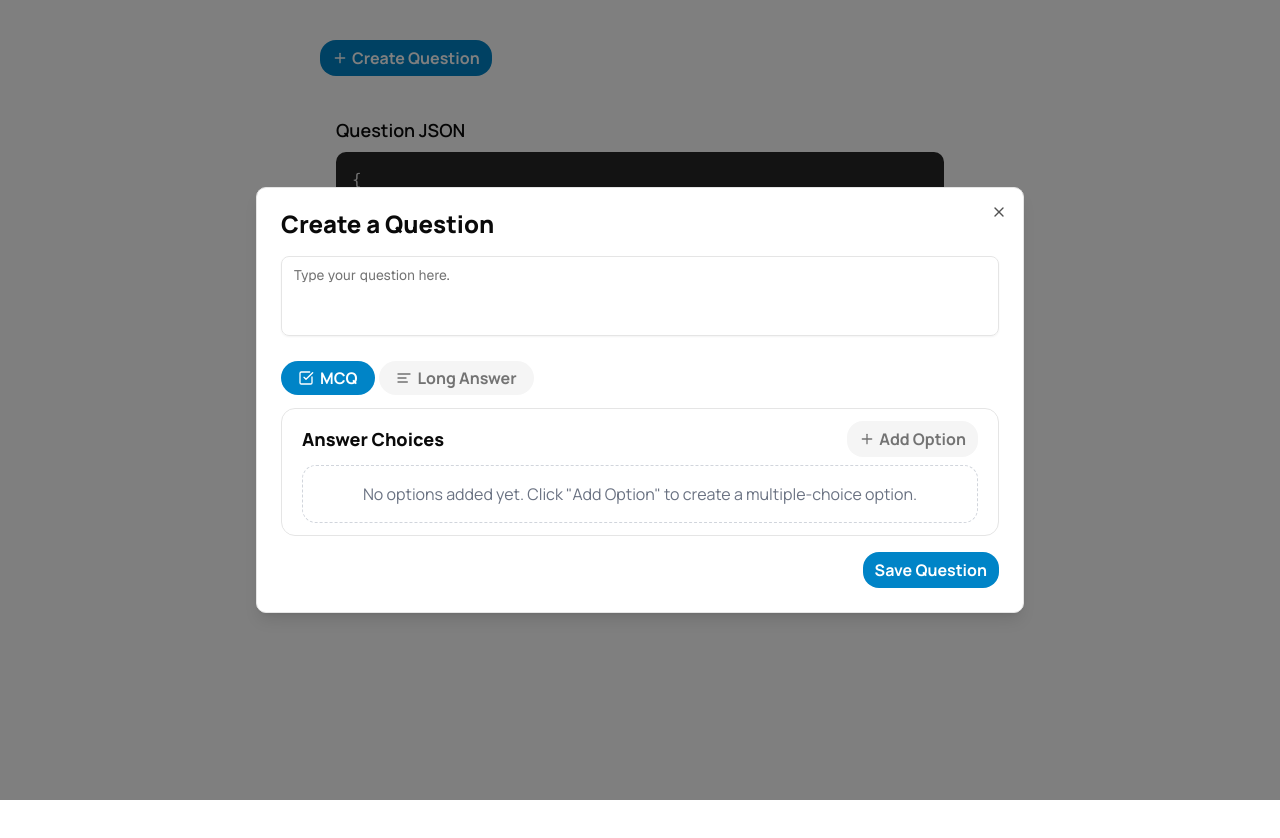
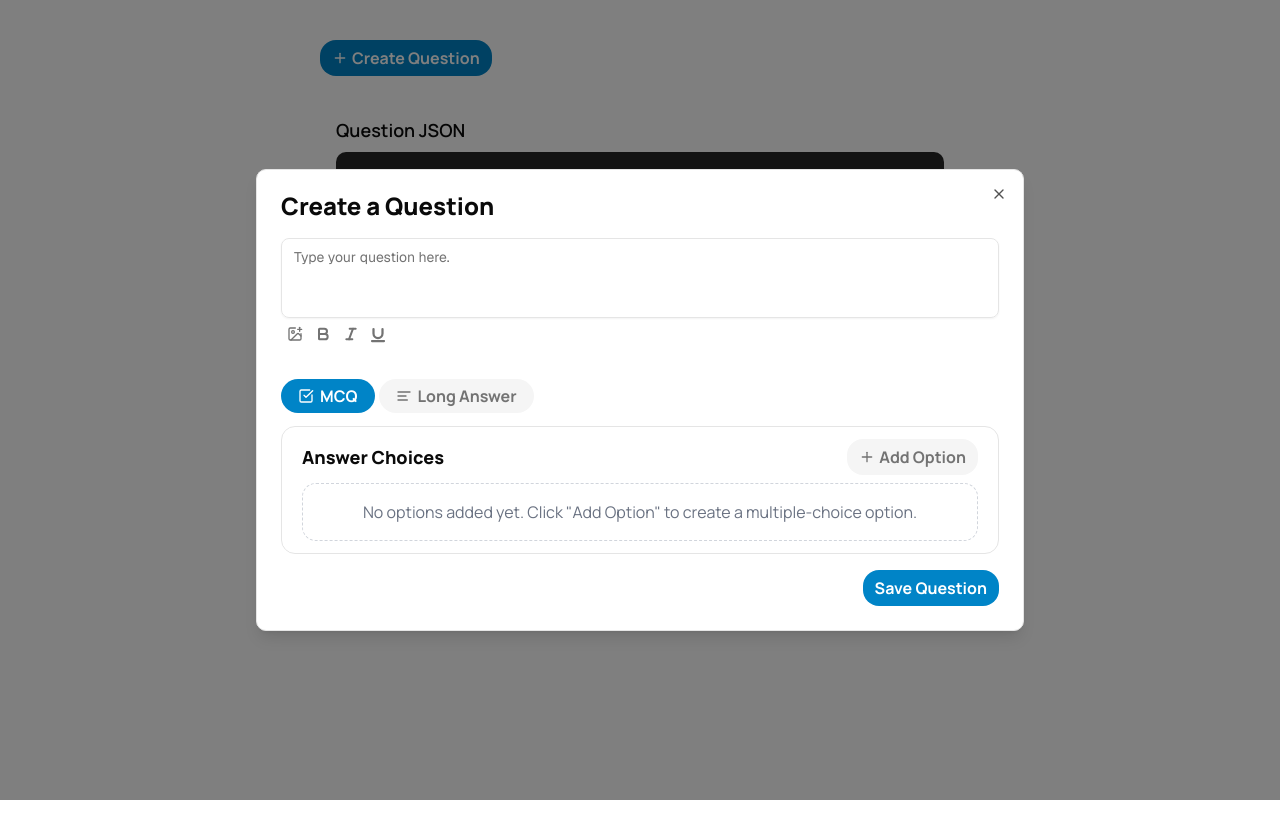
Before and after one commit to calebvergene/revisiondojo-question-editor, a Next.js app: page / in a window 1280 px wide. Both pictures are taken after a click on the button "Create Question". Built offline with nearby package versions, Linux system fonts and the light colour scheme.

Commit message:
can upload image and turn into markdown string.

```diff
--- a/src/components/MCQ/MCQ.tsx
+++ b/src/components/MCQ/MCQ.tsx
@@ -9,9 +9,11 @@ interface Props {
     // eslint-disable-next-line
     updateOption: (id: number, field: keyof Option, value: any) => void
     question: Question
+    setImages: React.Dispatch<React.SetStateAction<string[]>>
+    images: string[]
 }
 
-const MCQ = ({ addOption, removeOption, updateOption, question }: Props) => {
+const MCQ = ({ addOption, removeOption, updateOption, question, setImages, images }: Props) => {
     // prevent refresh
     const handleAddOption = (e: React.MouseEvent) => {
         e.preventDefault();
@@ -45,6 +47,8 @@ const MCQ = ({ addOption, removeOption, updateOption, question }: Props) => {
                             removeOption={removeOption}
                             updateOption={updateOption}
                             option={option}
+                            setImages={setImages}
+                            images={images}
                         />
                     ))}
                 </div>
--- a/src/components/MCQ/OptionSelection.tsx
+++ b/src/components/MCQ/OptionSelection.tsx
@@ -1,18 +1,21 @@
 import React from 'react'
 import { Option } from '@/types'
-import { Trash2, ChevronsUpDown, ImagePlus } from 'lucide-react'
+import { Trash2, ChevronsUpDown } from 'lucide-react'
 import { Checkbox } from "@/components/ui/checkbox"
 import { Label } from '../ui/label'
-import { Textarea } from '../ui/textarea/textarea'
+import { Textarea } from '../Textarea/textarea'
 
 interface Props {
   removeOption: (id: number) => void
   // eslint-disable-next-line
   updateOption: (id: number, field: keyof Option, value: any) => void
   option: Option
-}
+  setImages: React.Dispatch<React.SetStateAction<string[]>>
+  images: string[]
+};
 
-const OptionSelection = ({ removeOption, updateOption, option }: Props) => {
+
+const OptionSelection = ({ removeOption, updateOption, option, setImages, images }: Props) => {
   return (
     <div className="px-3 py-3 rounded-2xl border border-dashed bg-neutral-50">
       <div className="flex items-center justify-between">
@@ -32,9 +35,6 @@ const OptionSelection = ({ removeOption, updateOption, option }: Props) => {
           </div>
         </div>
         <div>
-          <button className='p-1 text-neutral-500 hover:text-neutral-700 hover:bg-neutral-100 rounded-xl duration-200 cursor-pointer'>
-            <ImagePlus size={16} />
-          </button>
           <button
             onClick={() => removeOption(option.id)}
             className="p-1 text-neutral-500 hover:text-neutral-700 hover:bg-neutral-100 rounded-xl duration-200 cursor-pointer"
@@ -47,13 +47,13 @@ const OptionSelection = ({ removeOption, updateOption, option }: Props) => {
         </div>
       </div>
       <div className="grid w-full gap-1.5 my-1.5 mb-0.5">
-        <Textarea className='!font-sans !bg-white' placeholder="Type your option content." value={option.content} onChange={(e) => updateOption(option.id, 'content', e.target.value)} id="content" />
+        <Textarea className='!font-sans !bg-white' placeholder="Type your option content." value={option.content} onChange={(e) => updateOption(option.id, 'content', e.target.value)} setImages={setImages} images={images} id="content" />
       </div>
       <div className="grid w-full gap-y-1.5 my-1.5 mb-0.5">
         <Label htmlFor="content" className="text-xs font-medium text-neutral-700 mt-2">
           Markscheme <span className='text-neutral-500 ml-1'>(optional)</span>
         </Label>
-        <Textarea className='!font-sans !bg-white' placeholder="Type your grading criteria." value={option.markscheme} onChange={(e) => updateOption(option.id, 'markscheme', e.target.value)} id="markscheme" />
+        <Textarea className='!font-sans !bg-white' placeholder="Type your grading criteria." value={option.markscheme} onChange={(e) => updateOption(option.id, 'markscheme', e.target.value)} setImages={setImages} images={images} id="markscheme" />
       </div>
     </div>
   )
--- /dev/null
+++ b/src/components/Textarea/ImageRender.tsx
@@ -0,0 +1,15 @@
+import React, { useState } from 'react'
+
+const ImageRender = () => {
+    const [width, setWidth] = useState(400);
+    const [height, setHeight] = useState(300);
+    const [markdown, setMarkdown] = useState('');
+
+    return (
+        <div>
+
+        </div>
+    )
+}
+
+export default ImageRender
--- /dev/null
+++ b/src/components/Textarea/Toolbar.tsx
@@ -0,0 +1,54 @@
+"use client"
+import { Bold, ImagePlus, Italic, Underline } from 'lucide-react';
+import React, { useState, ChangeEvent } from 'react'
+
+interface Props {
+  setImages: React.Dispatch<React.SetStateAction<string[]>>;
+}
+
+const TextAreaToolbar = ({ setImages }: Props) => {
+  const [imagePreviewUrl, setImagePreviewUrl] = useState('');
+
+  // handle image upload
+  const handleImageChange = (e: ChangeEvent<HTMLInputElement>) => {
+    e.preventDefault();
+    const reader = new FileReader();
+    const file = e.target.files?.[0];
+    if (file) {
+      reader.onloadend = () => {
+        const result = reader.result as string;
+        setImagePreviewUrl(result);
+        setImages(prev => [...prev, result]);
+        console.log(result);
+      };
+
+      reader.readAsDataURL(file);
+    }
+  };
+
+  return (
+    <div className='mt-0.5'>
+      <label htmlFor="image-upload" className="inline-block">
+        <ImagePlus className="size-7 stroke-2.5 p-1.5 text-neutral-500 hover:text-neutral-700 hover:bg-neutral-100 rounded-md duration-200 cursor-pointer" />
+        <input
+          id="image-upload"
+          type="file"
+          accept="image/*"
+          onChange={handleImageChange}
+          className="hidden"
+        />
+      </label>
+      <button>
+        <Bold className="size-7 stroke-3 p-1.5 text-neutral-500 hover:text-neutral-700 hover:bg-neutral-100 rounded-md duration-200 cursor-pointer" />
+      </button>
+      <button>
+        <Italic className="size-7 stroke-3 p-1.5 text-neutral-500 hover:text-neutral-700 hover:bg-neutral-100 rounded-md duration-200 cursor-pointer" />
+      </button>
+      <button>
+        <Underline className="size-6.5 mb-[0.5px] stroke-3 p-1 text-neutral-500 hover:text-neutral-700 hover:bg-neutral-100 rounded-md duration-200 cursor-pointer" />
+      </button>
+    </div>
+  )
+}
+
+export default TextAreaToolbar
--- /dev/null
+++ b/src/components/Textarea/textarea.tsx
@@ -0,0 +1,51 @@
+import * as React from "react"
+import { cn } from "@/lib/utils"
+import TextAreaToolbar from "./Toolbar"
+
+interface TextareaProps extends React.TextareaHTMLAttributes<HTMLTextAreaElement> {
+  className?: string
+  setImages: React.Dispatch<React.SetStateAction<string[]>>
+  images: string[]
+}
+
+function Textarea({ className, setImages, images, ...props }: TextareaProps) {
+  const textareaRef = React.useRef<HTMLTextAreaElement>(null)
+
+  React.useEffect(() => {
+    const adjustHeight = () => {
+      const textarea = textareaRef.current
+      if (textarea) {
+        textarea.style.height = 'auto'
+        textarea.style.height = `${textarea.scrollHeight}px`
+      }
+    }
+
+    adjustHeight()
+
+    const textarea = textareaRef.current
+    if (textarea) {
+      textarea.addEventListener('input', adjustHeight)
+
+      return () => {
+        textarea.removeEventListener('input', adjustHeight)
+      }
+    }
+  }, [])
+
+  return (
+    <div>
+      <textarea
+        data-slot="textarea"
+        ref={textareaRef}
+        className={cn(
+          "border-input placeholder:text-muted-foreground aria-invalid:border-destructive dark:bg-input/30 flex min-h-10 w-full rounded-md border bg-transparent px-3 py-2 text-base shadow-xs transition-[color,box-shadow] outline-none disabled:cursor-not-allowed disabled:opacity-50 md:text-sm overflow-hidden resize-none",
+          className
+        )}
+        {...props}
+      />
+      <TextAreaToolbar setImages={setImages}/>
+    </div>
+  )
+}
+
+export { Textarea }
--- a/src/components/question-editor/QuestionModal.tsx
+++ b/src/components/question-editor/QuestionModal.tsx
@@ -8,7 +8,7 @@ import {
     DialogTitle,
     DialogTrigger,
 } from "@/components/ui/dialog"
-import { Textarea } from "@/components/ui/textarea/textarea"
+import { Textarea } from "@/components/Textarea/textarea"
 import { Tabs, TabsContent, TabsList, TabsTrigger } from "@/components/ui/tabs"
 import { Option, Part } from "@/types/index";
 import MCQ from "../MCQ/MCQ";
@@ -30,6 +30,8 @@ interface Props {
 }
 
 const QuestionModal = ({ question, setQuestion }: Props) => {
+    // will be a list of images in markdown
+    const [images, setImages] = useState<string[]>([]);
 
     // generates IDs for options and parts
     const generateId = (): number => Math.floor(Math.random() * 100000);
@@ -119,6 +121,9 @@ const QuestionModal = ({ question, setQuestion }: Props) => {
     };
 
 
+    // for images
+
+
     return (
         <Dialog>
             <DialogTrigger className="flex items-center space-x-1 px-3 py-1.5 font-bold bg-[#0084c7] text-white rounded-2xl hover:bg-[#0084c7]/90 duration-100 cursor-pointer">
@@ -137,6 +142,8 @@ const QuestionModal = ({ question, setQuestion }: Props) => {
                                 id="message"
                                 value={question.specification}
                                 onChange={handleMessageChange}
+                                setImages={setImages}
+                                images={images}
                                 className="!font-sans !min-h-20"
                             />
                         </div>
@@ -145,7 +152,7 @@ const QuestionModal = ({ question, setQuestion }: Props) => {
                                 <TabsTrigger value="mcq" className="!font-bold"><CheckSquare /> MCQ</TabsTrigger>
                                 <TabsTrigger value="long answer" className="!font-bold"><AlignLeft /> Long Answer</TabsTrigger>
                             </TabsList>
-                            <TabsContent value="mcq" ><MCQ addOption={addOption} updateOption={updateOption} removeOption={removeOption} question={question} /></TabsContent>
+                            <TabsContent value="mcq" ><MCQ addOption={addOption} updateOption={updateOption} removeOption={removeOption} question={question} setImages={setImages} images={images} /></TabsContent>
                             <TabsContent value="long answer"><LongAnswer addPart={addPart} updatePart={updatePart} removePart={removePart} question={question} /></TabsContent>
                         </Tabs>
                     </div>
--- a/src/components/ui/textarea/Toolbar.tsx
+++ /dev/null
@@ -1,21 +0,0 @@
-"use client"
-import { Bold, Italic, Underline } from 'lucide-react';
-import React from 'react'
-
-const SpecificationToolbar = () => {
-  return (
-    <div>
-        <button>
-            <Bold className="size-8 stroke-3 p-2 text-neutral-500 hover:text-neutral-700 hover:bg-neutral-100 rounded-md duration-200 cursor-pointer" />
-        </button>
-        <button>
-            <Italic className="size-8 stroke-3 p-2 mb-[1px] text-neutral-500 hover:text-neutral-700 hover:bg-neutral-100 rounded-md duration-200 cursor-pointer" />
-        </button>
-        <button>
-            <Underline className="size-8.5 stroke-[3px] p-2 text-neutral-500 hover:text-neutral-700 hover:bg-neutral-100 rounded-md duration-200 cursor-pointer" />
-        </button>
-    </div>
-  )
-}
-
-export default SpecificationToolbar
--- a/src/components/ui/textarea/textarea.tsx
+++ /dev/null
@@ -1,41 +0,0 @@
-import * as React from "react"
-import { cn } from "@/lib/utils"
-
-function Textarea({ className, ...props }: React.ComponentProps<"textarea">) {
-  const textareaRef = React.useRef<HTMLTextAreaElement>(null)
-
-  React.useEffect(() => {
-    const adjustHeight = () => {
-      const textarea = textareaRef.current
-      if (textarea) {
-        textarea.style.height = 'auto'
-        textarea.style.height = `${textarea.scrollHeight}px`
-      }
-    }
-
-    adjustHeight()
-
-    const textarea = textareaRef.current
-    if (textarea) {
-      textarea.addEventListener('input', adjustHeight)
-
-      return () => {
-        textarea.removeEventListener('input', adjustHeight)
-      }
-    }
-  }, [])
-
-  return (
-    <textarea
-      data-slot="textarea"
-      ref={textareaRef}
-      className={cn(
-        "border-input placeholder:text-muted-foreground aria-invalid:border-destructive dark:bg-input/30 flex min-h-10 w-full rounded-md border bg-transparent px-3 py-2 text-base shadow-xs transition-[color,box-shadow] outline-none disabled:cursor-not-allowed disabled:opacity-50 md:text-sm overflow-hidden resize-none",
-        className
-      )}
-      {...props}
-    />
-  )
-}
-
-export { Textarea }
```
